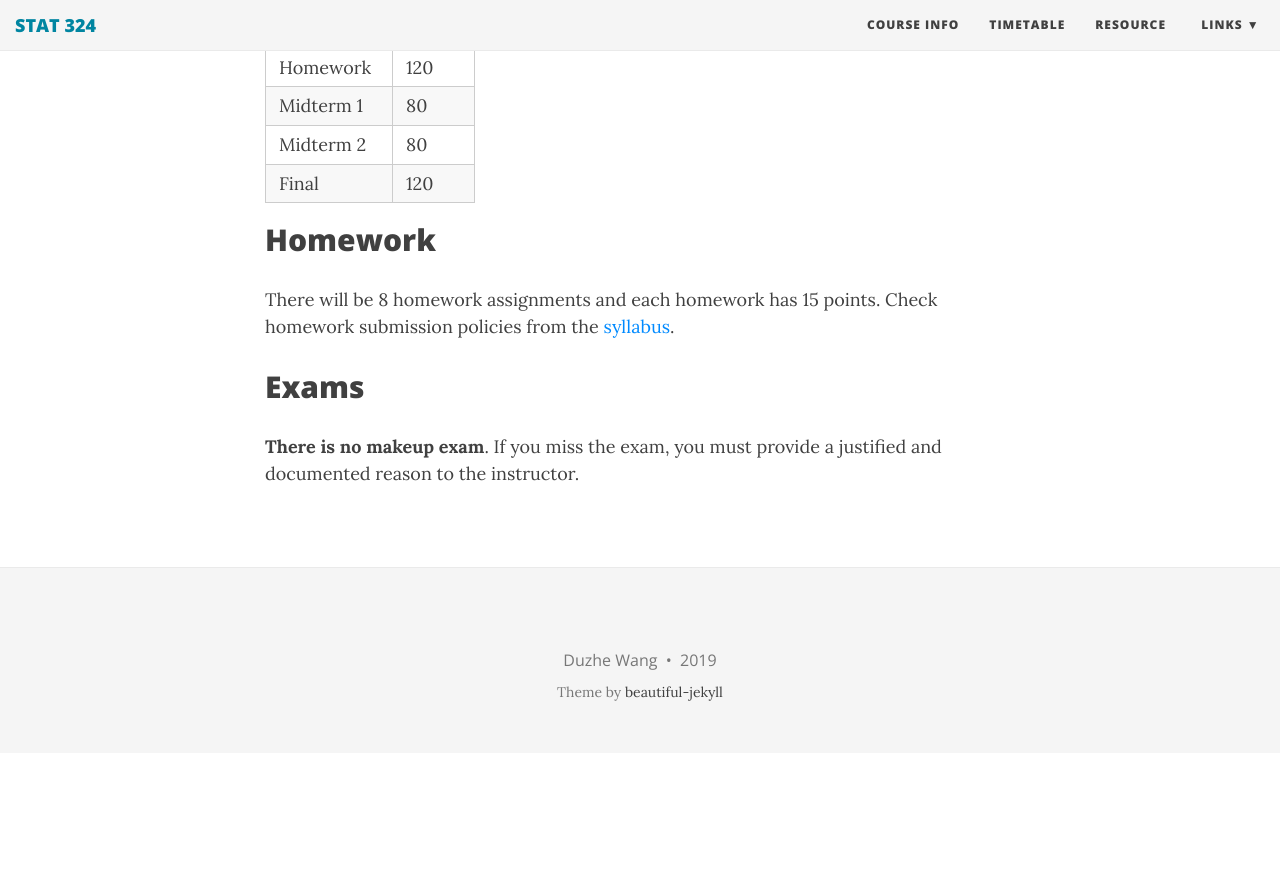
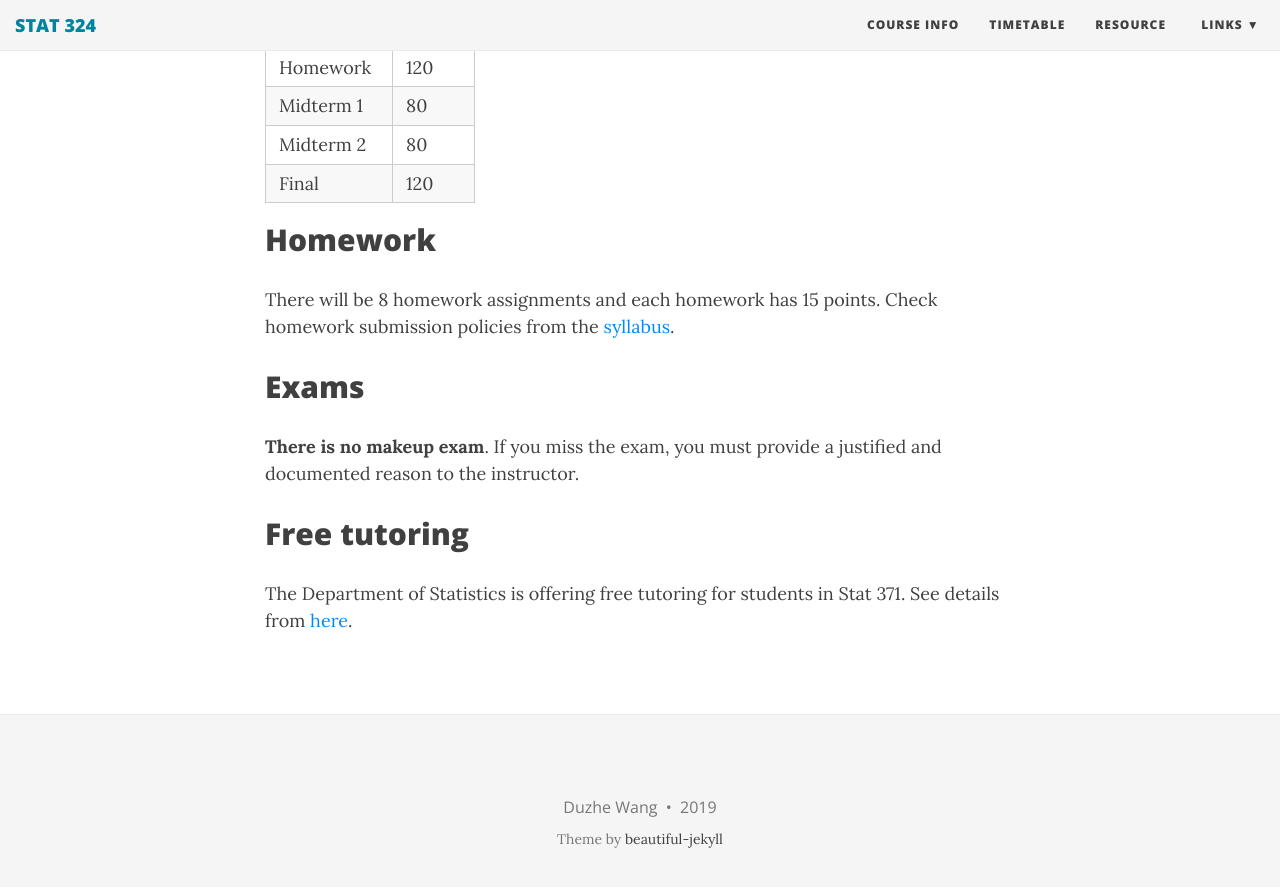
Before and after one commit to duzhewang/stat324, a Jekyll site: the page built from index.md, in a window 1280 px wide and 900 px high, scrolled down 1251 px. Shown: the top 887 px of the window. Built offline with Jekyll 4.4.1, drawn with Linux system fonts in a browser that asks for light colours; nearby versions of some CDN libraries; before the commit the page ends 2004 px from its top, so only the background shows below that.

Commit message:
Update index.md

```diff
--- a/index.md
+++ b/index.md
@@ -51,3 +51,7 @@ There will be 8 homework assignments and each homework has 15 points. Check home
 ## Exams
 
 **There is no makeup exam**. If you miss the exam, you must provide a justified and documented reason to the instructor.
+
+## Free tutoring
+
+The Department of Statistics is offering free tutoring for students in Stat 371. See details from [here](https://www.stat.wisc.edu/courses/Tutorial_Schedule).
```
